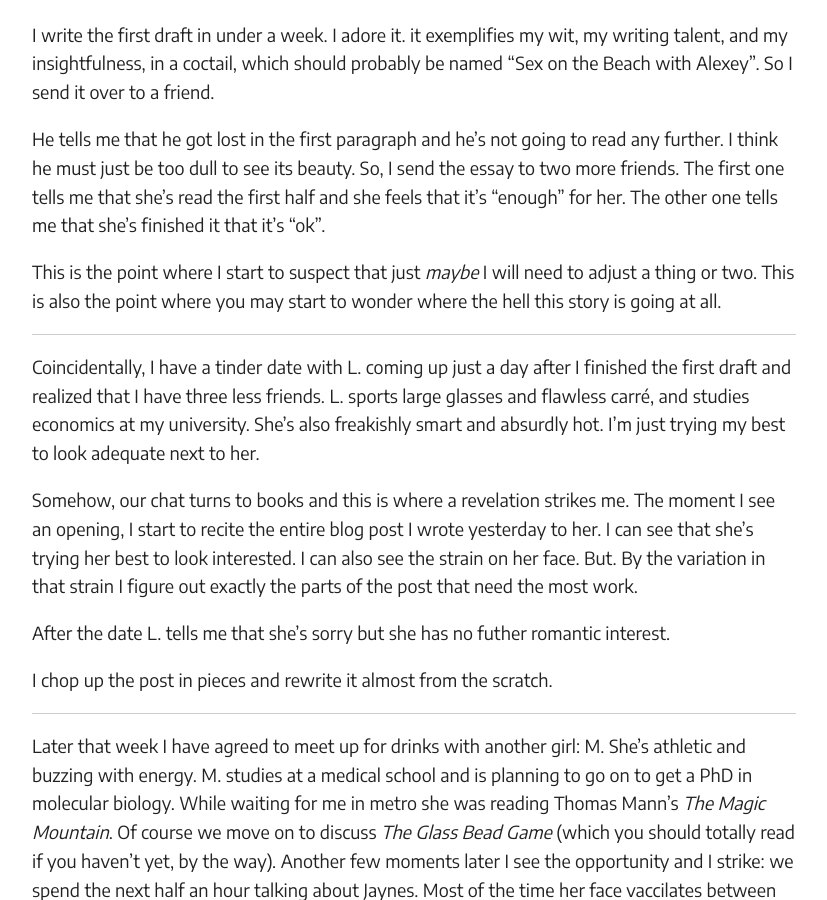
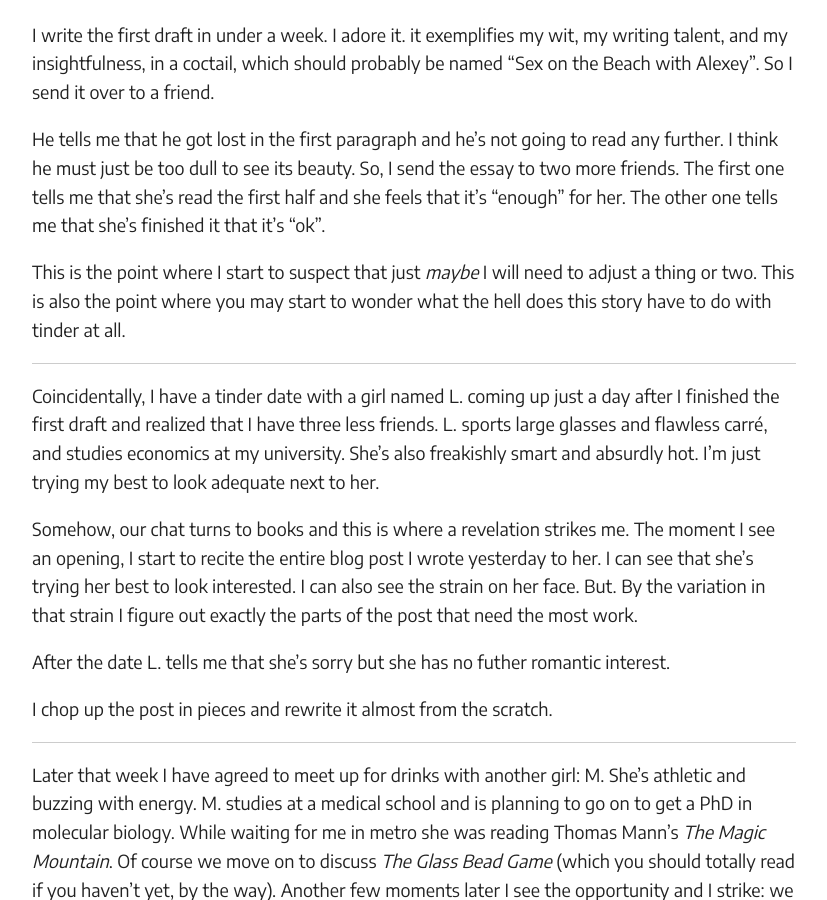
Before and after one commit to guzey/guzey.github.io1, a Jekyll site: the page built from _posts/2017-12-05-tinder.md, in a window 1280 px wide and 900 px high, scrolled down 457 px. Shown: the whole window, without its empty margins (226-1053 px from the left). Built offline with Jekyll 4.4.1, drawn with Linux system fonts in a browser that asks for light colours; comment, search, counter and statistics services are not loaded; a style sheet for code colours, icons or effects is not loaded.

Commit message:
minor tinder post edits

```diff
--- a/_posts/2017-12-05-tinder.md
+++ b/_posts/2017-12-05-tinder.md
@@ -11,11 +11,11 @@
 
 He tells me that he got lost in the first paragraph and he's not going to read any further. I think he must just be too dull to see its beauty. So, I send the essay to two more friends. The first one tells me that she's read the first half and she feels that it's "enough" for her. The other one tells me that she's finished it that it's "ok".
 
-This is the point where I start to suspect that just *maybe* I will need to adjust a thing or two. This is also the point where you may start to wonder where the hell this story is going at all.
+This is the point where I start to suspect that just *maybe* I will need to adjust a thing or two. This is also the point where you may start to wonder what the hell does this story have to do with tinder at all.
 
 ***
 
-Coincidentally, I have a tinder date with L. coming up just a day after I finished the first draft and realized that I have three less friends. L. sports large glasses and flawless carré, and studies economics at my university. She's also freakishly smart and absurdly hot. I'm just trying my best to look adequate next to her.
+Coincidentally, I have a tinder date with a girl named L. coming up just a day after I finished the first draft and realized that I have three less friends. L. sports large glasses and flawless carré, and studies economics at my university. She's also freakishly smart and absurdly hot. I'm just trying my best to look adequate next to her.
 
 Somehow, our chat turns to books and this is where a revelation strikes me. The moment I see an opening, I start to recite the entire blog post I wrote yesterday to her. I can see that she's trying her best to look interested. I can also see the strain on her face. But. By the variation in that strain I figure out exactly the parts of the post that need the most work.
 
```
